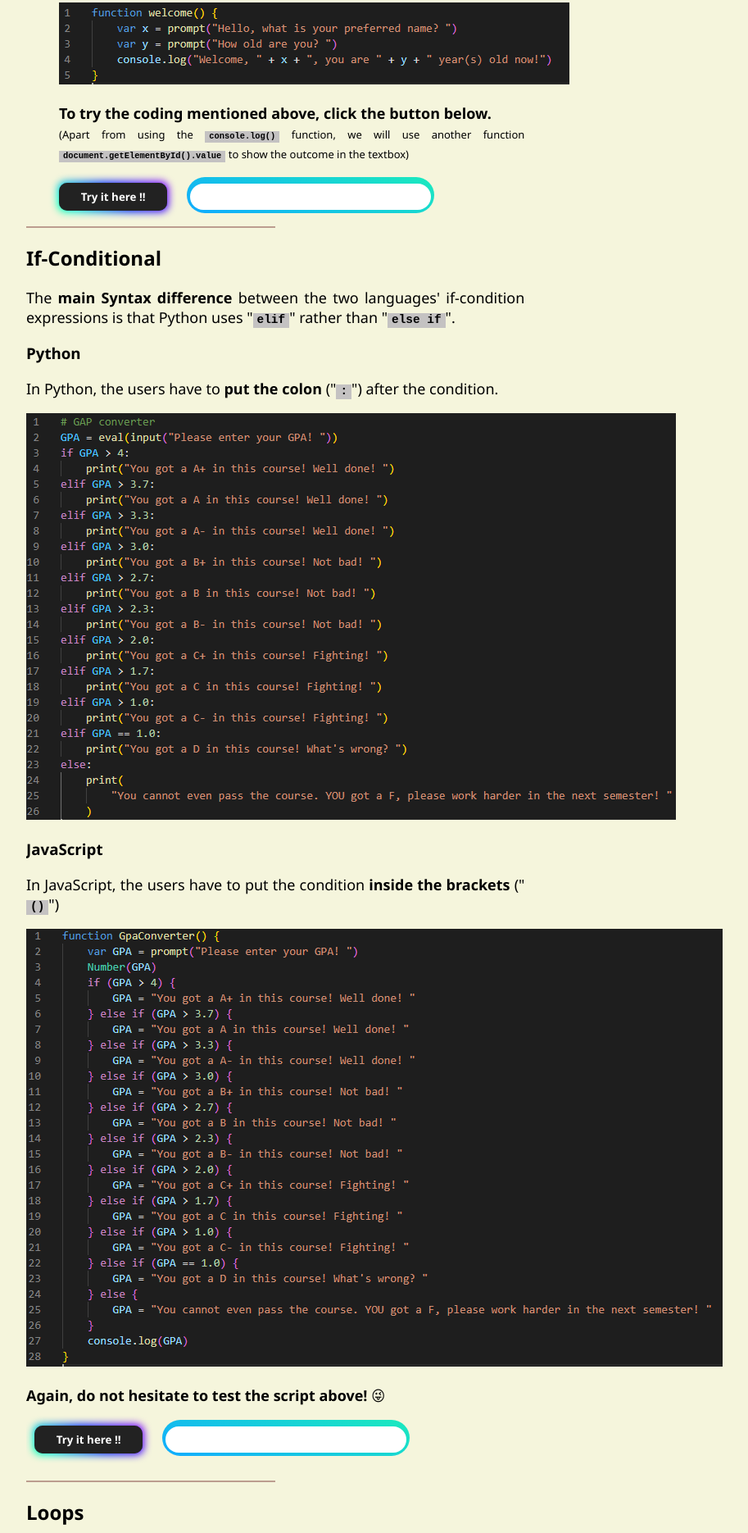
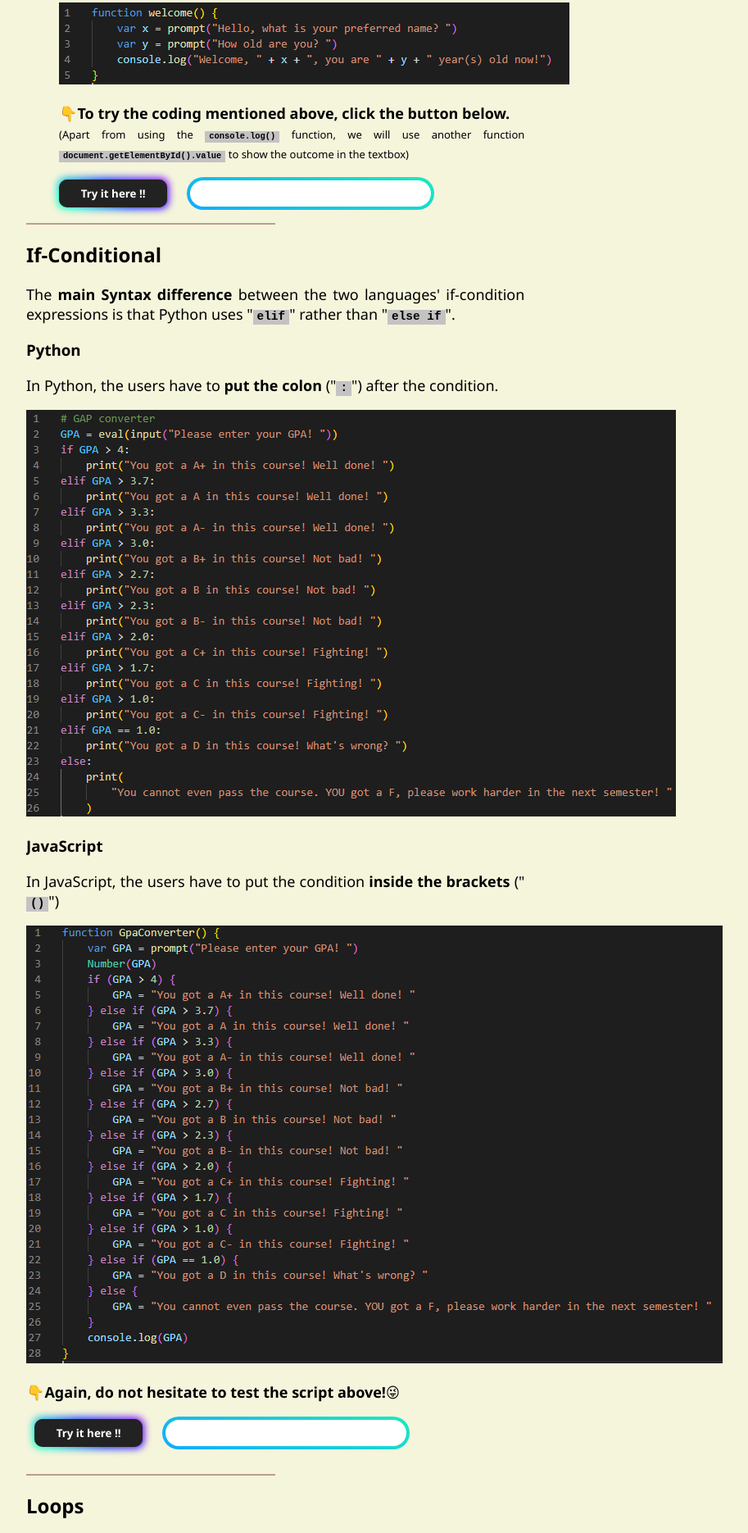
Before and after one commit to sa-k33/py-js_experience, a plain HTML site: page Syntax Different/syntax.html in a window 1280 px wide. Shown: the part 4158-6028 px from the top of the page at 82% size, without its empty margins (226-1139 px from the left). Drawn offline with Linux system fonts and the light colour scheme.

Commit message:
Update syntax.html

```diff
--- a/Syntax Different/syntax.html
+++ b/Syntax Different/syntax.html
@@ -1,3 +1,4 @@
+
 <!DOCTYPE html>
 <html>
 
@@ -138,7 +139,6 @@
 
         .input {
             position: relative;
-            font-size: 1.5em;
             background: linear-gradient(21deg, #10abff, #1beabd);
             padding: 3px;
             display: inline-block;
@@ -241,7 +241,7 @@
             touch-action: manipulation;
             white-space: nowrap;
             cursor: pointer;
-            margin: 50px 0 25px 0;
+            margin: 25px 0 25px 0;
             font-size: 16px;
         }
 
@@ -462,7 +462,7 @@
                         the
                         bracket to the terminal and <span class="keyword">display</span> them.</p>
                     <img src="JS/output1.png">
-                    <p><span class="keyword">To try the coding mentioned above, click the button below.</span>
+                    <p><span class="keyword">👇To try the coding mentioned above, click the button below.</span>
                         <br /><span style="font-size:small;">(Apart from using the <code>console.log()</code>
                             function, we will use another function <code>document.getElementById().value</code> to show
                             the outcome in the textbox)</span>
@@ -482,7 +482,7 @@
                 <h3>JavaScript</h3>
                 <p>In JavaScript, the users have to put the condition <span class="keyword">inside the brackets</span> ("<code>()</code>")</p>
                 <img src="JS/ifcondition.png">
-                <p><span class="keyword">Again, do not hesitate to test the script above! &#128540;</span></p>
+                <p><span class="keyword">👇Again, do not hesitate to test the script above!&#128540;</span></p>
                 <button onclick="GpaConverter();" style="font-weight: bold; margin-left: 10px;" class="button-85">Try it
                     here !!</button>
                 <div class="input"><input type="textbox" id="grade" /><span></span></div>
```
